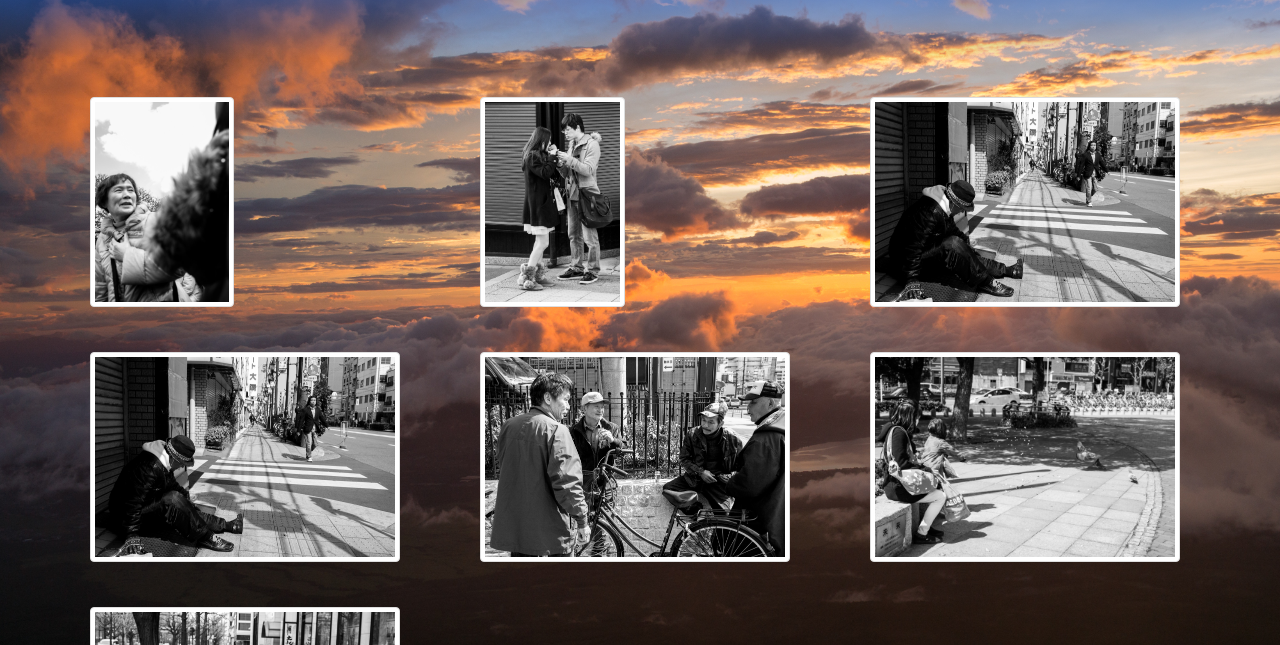
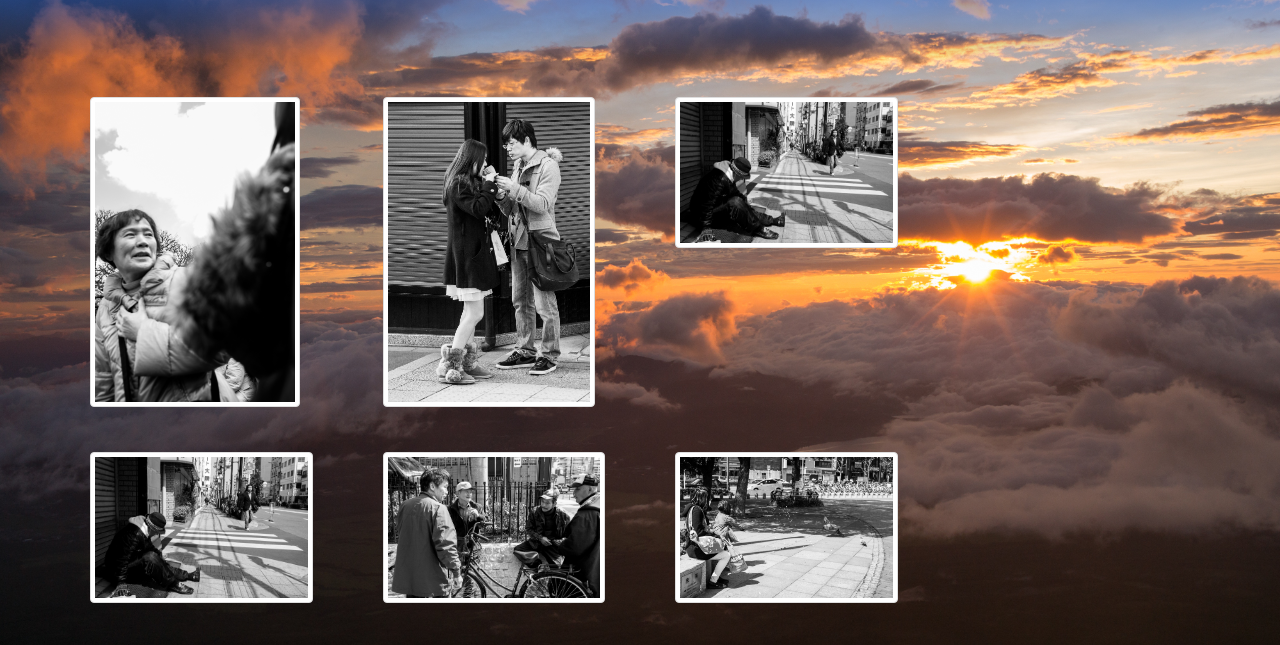
Before and after one commit to Torgian/website-dev, a plain HTML site: page gallery.html in a window 1280 px wide. Shown: the part 96-741 px from the top of the page. Drawn offline with nearby package versions, Linux system fonts and the light colour scheme; files whose address does not match are found by name.

Commit message:
trying to fix gallery again

```diff
--- a/css/main.css
+++ b/css/main.css
@@ -93,13 +93,9 @@ nav a.selected, a:hover {
 
 /***********GALLERY***************/
 
-.img-thumbnail {
-	margin:20px;
-}
 
-#gallery img {
-	max-height: 200px;
-}
+
+
 
 
 /*******ABOUT********/
@@ -116,14 +112,11 @@ nav a.selected, a:hover {
 	display: block;
 	padding: 10px 0 0 0;
 }
-#about-me {
-	padding: 0 0 0 0;
-	margin: 3% 0 0 2%;
-}
+
 #about-me p{
 	text-decoration:none;
 	padding: 0 0 2% 5px;
-	margin: 0 0 0 0;
+	margin: 20px 0 0 0;
 }
 
 
@@ -138,6 +131,27 @@ footer {
   	width: 100%;
   	/* Set the fixed height of the footer here */
   	height: 60px;
+}
+
+/* DRY Classes*/
+
+.img-height {
+	max-height: 300px;
+	overflow: hidden;
+
+}
+
+.img-thumbnail {
+	margin:20px;
+
+}
+
+.image-wrapper {
+  margin-left: auto;
+  margin-right: auto;
+}
+.img-responsive {
+  vertical-align: middle;
 }
 
 
@@ -165,7 +179,4 @@ footer {
 		background: none;
 
 	}
-
-
-
 }
--- a/gallery.html
+++ b/gallery.html
@@ -30,33 +30,41 @@
         </ul>
       </nav>
     </header>
-    <div class="container" id="gallery">
+    <div class="container">
       <div class="row">
-        <div class="col-lg-4 col-sm-4 col-xs-4"> <a href="img/nasarow-fo-to1.jpg" class="img-thumbnail">
-             <img src="img/nasarow-fo-to1.jpg" class="img-responsive">
+        <div class="col-xs-12 col-sm-6 col-md-4 col-lg-3 image-wrapper"> <a href="img/nasarow-fo-to1.jpg" class="img-thumbnail">
+             <img src="img/nasarow-fo-to1.jpg" class="img-responsive img-height">
           </a></div>
-        <div class="col-lg-4 col-sm-4 col-xs-4"> <a href="img/nasarow-fo-to2.jpg" class="img-thumbnail">
-             <img src="img/nasarow-fo-to2.jpg" class="img-responsive">
+
+        <div class="col-xs-12 col-sm-6 col-md-4 col-lg-3 image-wrapper"> <a href="img/nasarow-fo-to2.jpg" class="img-thumbnail">
+             <img src="img/nasarow-fo-to2.jpg" class="img-responsive img-height">
           </a></div>
-        <div class="col-lg-4 col-sm-4 col-xs-4"> <a href="img/nasarow-fo-to3.jpg" class="img-thumbnail">
-             <img src="img/nasarow-fo-to3.jpg" class="img-responsive">
+
+        <div class="col-xs-12 col-sm-6 col-md-4 col-lg-3 image-wrapper"> <a href="img/nasarow-fo-to3.jpg" class="img-thumbnail">
+             <img src="img/nasarow-fo-to3.jpg" class="img-responsive img-height">
           </a></div>
-      </div>
-      <div class="row">
-        <div class="col-lg-4 col-sm-4 col-xs-4"> <a href="img/nasarow-fo-to4.jpg" class="img-thumbnail">
-             <img src="img/nasarow-fo-to3.jpg" class="img-responsive">
-          </a></div>
-        <div class="col-lg-4 col-sm-4 col-xs-4"> <a href="img/nasarow-fo-to5.jpg" class="img-thumbnail">
-             <img src="img/nasarow-fo-to4.jpg" class="img-responsive">
-          </a></div>
-          <div class="col-lg-4 col-sm-4 col-xs-4"> <a href="img/nasarow-fo-to6.jpg" class="img-thumbnail">
-             <img src="img/nasarow-fo-to6.jpg" class="img-responsive">
-          </a></div>
+
 
       </div>
       <div class="row">
-        <div class="col-lg-4 col-sm-6 col-xs-4"> <a href="img/nasarow-fo-to7.jpg" class="img-thumbnail">
-             <img src="img/nasarow-fo-to7.jpg" class="img-responsive">
+        <div class="col-xs-12 col-sm-6 col-md-4 col-lg-3 image-wrapper"> <a href="img/nasarow-fo-to4.jpg" class="img-thumbnail">
+             <img src="img/nasarow-fo-to3.jpg" class="img-responsive img-height">
+          </a></div>
+
+
+        <div class="col-xs-12 col-sm-6 col-md-4 col-lg-3 image-wrapper"> <a href="img/nasarow-fo-to5.jpg" class="img-thumbnail">
+             <img src="img/nasarow-fo-to4.jpg" class="img-responsive img-height">
+          </a></div>
+
+          <div class="col-xs-12 col-sm-6 col-md-4 col-lg-3 image-wrapper"><a href="img/nasarow-fo-to6.jpg" class="img-thumbnail">
+             <img src="img/nasarow-fo-to6.jpg" class="img-responsive img-height">
+          </a></div>
+
+
+      </div>
+      <div class="row">
+        <div class="col-xs-12 col-sm-6 col-md-4 col-lg-3 image-wrapper"> <a href="img/nasarow-fo-to7.jpg" class="img-thumbnail">
+             <img src="img/nasarow-fo-to7.jpg" class="img-responsive img-height">
           </a></div>
       </div>
 
```
Also changed, not shown: about.html (+7 -6 lines), css/selectors.css (added, +8 -0 lines).
